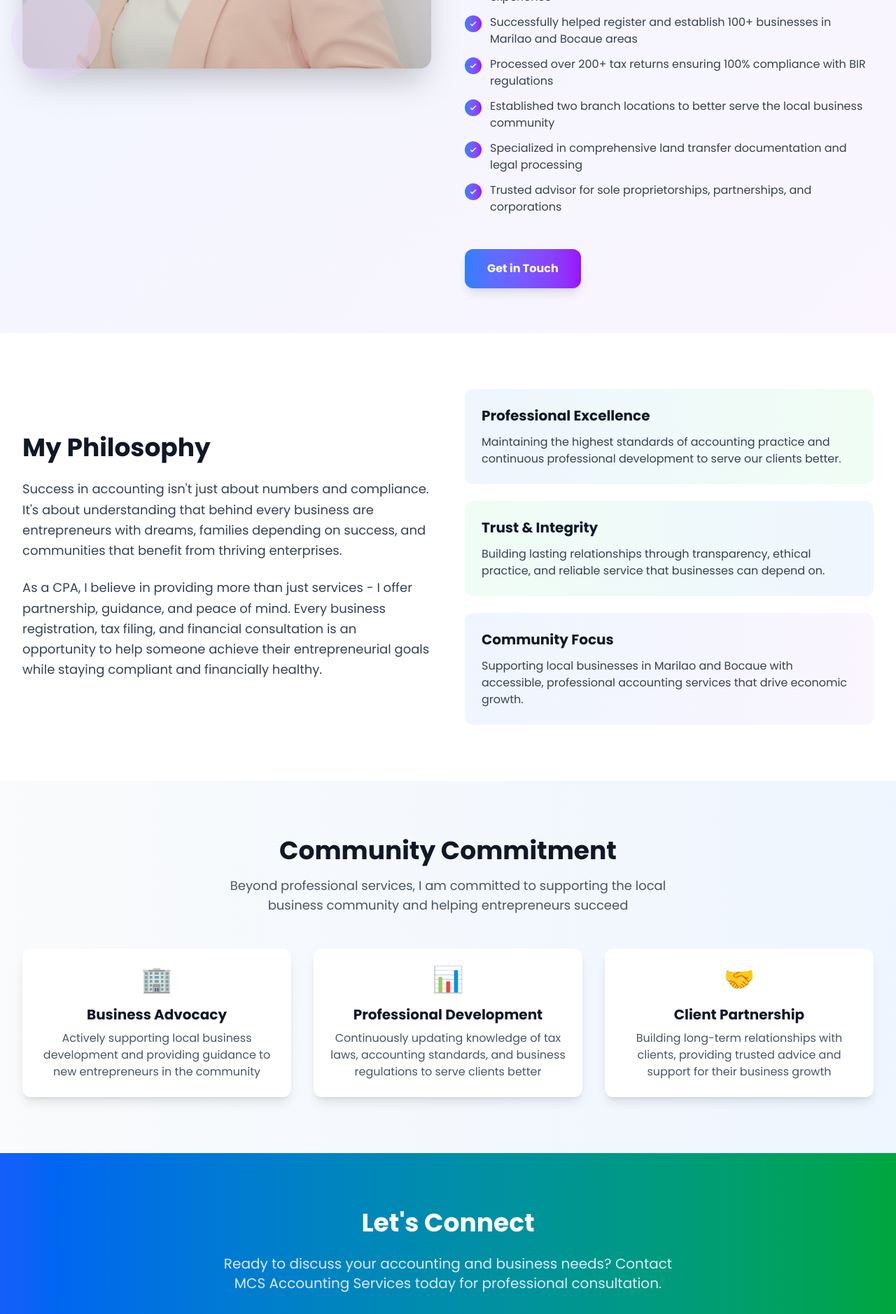
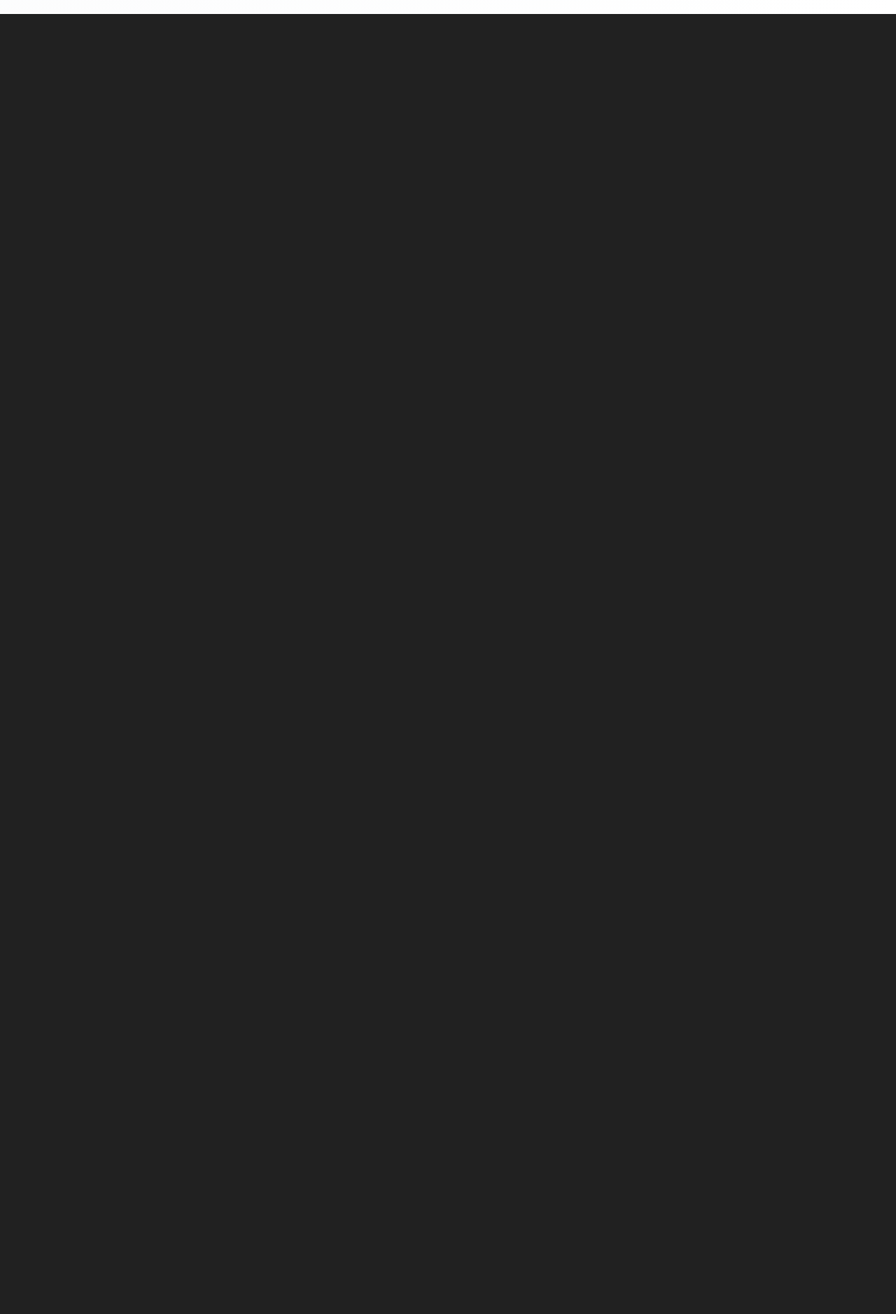
Before and after one commit to Pngtaq/mcs-official, a React (Vite) app: page /founder in a window 1280 px wide. Shown: the part 880-2758 px from the top of the page at 70% size. After the commit the page ends 900 px from the top, so only its background shows below. Built offline with nearby package versions, Linux system fonts and the light colour scheme.

Commit message:
fix: founder page components error

```diff
--- a/components/founder/FounderPage.jsx
+++ b/components/founder/FounderPage.jsx
@@ -1,183 +1,24 @@
 import FounderSection from "./FounderSection";
+import Navigation from "../Navigation";
 
 const ownerData = {
   name: "MA. CRISTINA DE JESUS-SALVADOR",
   title: "CPA - Founder & CEO",
-  story: `Welcome to MCS Accounting & Printing Services. As a Certified Public Accountant, I founded this company with a clear mission: to provide comprehensive accounting and business solutions that help enterprises of all sizes achieve compliance and growth.
-
-  With over 15 years of experience in accounting and business consulting, I have witnessed the challenges that businesses face in navigating complex regulatory requirements, tax compliance, and financial management. From business registration to tax filing, from payroll services to financial reporting, every business needs reliable professional support.
-
-  That's why I established MCS Accounting Services with branches in Marilao and Bocaue, bringing professional accounting services closer to the business community. Our team of dedicated specialists works diligently to ensure your business remains compliant while focusing on sustainable growth.
-
-  We believe in building lasting partnerships with our clients, providing not just services but trusted advisory support. Every business we serve is an opportunity to contribute to the local economy's growth and success.`,
-  vision:
-    "To be the most trusted accounting and business services partner in Bulacan, empowering businesses with professional expertise and reliable support for their growth and compliance needs.",
+  story: "Welcome to MCS Accounting & Printing Services. As a Certified Public Accountant, I founded this company with a clear mission to provide comprehensive accounting and business solutions.",
+  vision: "To be the most trusted accounting and business services partner in Bulacan.",
   achievements: [
     "Certified Public Accountant (CPA) with 15+ years of professional experience",
     "Successfully helped register and establish 100+ businesses in Marilao and Bocaue areas",
-    "Processed over 200+ tax returns ensuring 100% compliance with BIR regulations",
-    "Established two branch locations to better serve the local business community",
-    "Specialized in comprehensive land transfer documentation and legal processing",
-    "Trusted advisor for sole proprietorships, partnerships, and corporations",
+    "Processed over 200+ tax returns ensuring 100% compliance with BIR regulations"
   ],
   photo: "/owner.jpg",
 };
 
 export default function Owner() {
   return (
-    <div className="min-h-screen bg-gradient-to-br from-amber-50 via-white to-orange-50">
-      {/* Main Owner Section */}
+    <div className="min-h-screen bg-white">
+      <Navigation />
       <FounderSection owner={ownerData} />
-
-      {/* Philosophy Section */}
-      <section className="py-20 bg-white">
-        <div className="max-w-7xl mx-auto px-4 sm:px-6 lg:px-8">
-          <div className="grid grid-cols-1 lg:grid-cols-2 gap-12 items-center">
-            <div>
-              <h2 className="text-3xl lg:text-4xl font-bold text-gray-900 mb-6">
-                My Philosophy
-              </h2>
-              <div className="space-y-6 text-gray-700">
-                <p className="text-lg leading-relaxed">
-                  Success in accounting isn&apos;t just about numbers and
-                  compliance. It&apos;s about understanding that behind every
-                  business are entrepreneurs with dreams, families depending on
-                  success, and communities that benefit from thriving
-                  enterprises.
-                </p>
-                <p className="text-lg leading-relaxed">
-                  As a CPA, I believe in providing more than just services - I
-                  offer partnership, guidance, and peace of mind. Every business
-                  registration, tax filing, and financial consultation is an
-                  opportunity to help someone achieve their entrepreneurial
-                  goals while staying compliant and financially healthy.
-                </p>
-              </div>
-            </div>
-
-            <div className="space-y-6">
-              <div className="bg-gradient-to-r from-blue-50 to-green-50 p-6 rounded-xl">
-                <h3 className="text-xl font-semibold text-gray-900 mb-3">
-                  Professional Excellence
-                </h3>
-                <p className="text-gray-700">
-                  Maintaining the highest standards of accounting practice and
-                  continuous professional development to serve our clients
-                  better.
-                </p>
-              </div>
-
-              <div className="bg-gradient-to-r from-green-50 to-blue-50 p-6 rounded-xl">
-                <h3 className="text-xl font-semibold text-gray-900 mb-3">
-                  Trust & Integrity
-                </h3>
-                <p className="text-gray-700">
-                  Building lasting relationships through transparency, ethical
-                  practice, and reliable service that businesses can depend on.
-                </p>
-              </div>
-
-              <div className="bg-gradient-to-r from-blue-50 to-purple-50 p-6 rounded-xl">
-                <h3 className="text-xl font-semibold text-gray-900 mb-3">
-                  Community Focus
-                </h3>
-                <p className="text-gray-700">
-                  Supporting local businesses in Marilao and Bocaue with
-                  accessible, professional accounting services that drive
-                  economic growth.
-                </p>
-              </div>
-            </div>
-          </div>
-        </div>
-      </section>
-
-      {/* Personal Interests */}
-      <section className="py-20 bg-gradient-to-r from-gray-50 to-blue-50">
-        <div className="max-w-7xl mx-auto px-4 sm:px-6 lg:px-8">
-          <div className="text-center mb-12">
-            <h2 className="text-3xl lg:text-4xl font-bold text-gray-900 mb-4">
-              Community Commitment
-            </h2>
-            <p className="text-lg text-gray-600 max-w-2xl mx-auto">
-              Beyond professional services, I am committed to supporting the
-              local business community and helping entrepreneurs succeed
-            </p>
-          </div>
-
-          <div className="grid grid-cols-1 md:grid-cols-3 gap-8">
-            <div className="bg-white p-6 rounded-xl shadow-lg text-center">
-              <div className="text-4xl mb-4">🏢</div>
-              <h3 className="text-xl font-semibold text-gray-900 mb-2">
-                Business Advocacy
-              </h3>
-              <p className="text-gray-600">
-                Actively supporting local business development and providing
-                guidance to new entrepreneurs in the community
-              </p>
-            </div>
-
-            <div className="bg-white p-6 rounded-xl shadow-lg text-center">
-              <div className="text-4xl mb-4">📊</div>
-              <h3 className="text-xl font-semibold text-gray-900 mb-2">
-                Professional Development
-              </h3>
-              <p className="text-gray-600">
-                Continuously updating knowledge of tax laws, accounting
-                standards, and business regulations to serve clients better
-              </p>
-            </div>
-
-            <div className="bg-white p-6 rounded-xl shadow-lg text-center">
-              <div className="text-4xl mb-4">🤝</div>
-              <h3 className="text-xl font-semibold text-gray-900 mb-2">
-                Client Partnership
-              </h3>
-              <p className="text-gray-600">
-                Building long-term relationships with clients, providing trusted
-                advice and support for their business growth
-              </p>
-            </div>
-          </div>
-        </div>
-      </section>
-
-      {/* Contact CTA */}
-      <section className="py-20 bg-gradient-to-r from-blue-600 to-green-600">
-        <div className="max-w-7xl mx-auto px-4 sm:px-6 lg:px-8 text-center">
-          <h2 className="text-3xl lg:text-4xl font-bold text-white mb-6">
-            Let&apos;s Connect
-          </h2>
-          <p className="text-xl text-blue-100 mb-8 max-w-2xl mx-auto">
-            Ready to discuss your accounting and business needs? Contact MCS
-            Accounting Services today for professional consultation.
-          </p>
-          <div className="flex flex-col sm:flex-row gap-4 justify-center">
-            <div className="flex flex-col sm:flex-row gap-4">
-              <a
-                href="tel:0949-994-7142"
-                className="bg-white text-blue-600 px-6 py-3 rounded-xl font-semibold hover:bg-blue-50 transition-all duration-200 transform hover:scale-105"
-              >
-                📞 Marilao: 0949-994-7142
-              </a>
-              <a
-                href="tel:0939-918-2512"
-                className="border-2 border-white text-white px-6 py-3 rounded-xl font-semibold hover:bg-white hover:text-blue-600 transition-all duration-200"
-              >
-                📞 Bocaue: 0939-918-2512
-              </a>
-            </div>
-          </div>
-          <div className="mt-6">
-            <a
-              href="mailto:macristinasalvador0926@gmail.com"
-              className="text-blue-100 hover:text-white transition-colors text-lg"
-            >
-              📧 macristinasalvador0926@gmail.com
-            </a>
-          </div>
-        </div>
-      </section>
     </div>
   );
 }
--- a/components/founder/FounderSection.jsx
+++ b/components/founder/FounderSection.jsx
@@ -1,6 +1,6 @@
 export default function FounderSection({ owner }) {
   return (
-    <section className="py-16 bg-gradient-to-br from-blue-50 to-purple-50">
+    <section className="py-16 bg-gradient-to-br from-gray-50 to-white">
       <div className="max-w-7xl mx-auto px-4 sm:px-6 lg:px-8">
         <div className="grid grid-cols-1 lg:grid-cols-2 gap-12 items-center">
           {/* Photo Section */}
@@ -14,7 +14,7 @@ export default function FounderSection({ owner }) {
                   sizes="(max-width: 1024px) 100vw, 50vw"
                 />
               ) : (
-                <div className="w-full h-full bg-gradient-to-br from-blue-500 to-purple-600 flex items-center justify-center">
+                <div className="w-full h-full bg-gradient-to-br from-[#fdc835] to-yellow-600 flex items-center justify-center">
                   <div className="w-32 h-32 bg-white rounded-full flex items-center justify-center">
                     <svg
                       className="w-16 h-16 text-gray-400"
@@ -35,8 +35,8 @@ export default function FounderSection({ owner }) {
             </div>
 
             {/* Decorative Elements */}
-            <div className="absolute -top-4 -right-4 w-24 h-24 bg-blue-200 rounded-full opacity-60" />
-            <div className="absolute -bottom-4 -left-4 w-32 h-32 bg-purple-200 rounded-full opacity-40" />
+            <div className="absolute -top-4 -right-4 w-24 h-24 bg-[#fdc835] rounded-full opacity-60" />
+            <div className="absolute -bottom-4 -left-4 w-32 h-32 bg-yellow-300 rounded-full opacity-40" />
           </div>
 
           {/* Content Section */}
@@ -45,18 +45,18 @@ export default function FounderSection({ owner }) {
               <h1 className="text-4xl lg:text-5xl font-bold text-gray-900 mb-2">
                 Ma. Cristina Salvador
               </h1>
-              <p className="text-xl text-blue-600 font-semibold mb-6">
+              <p className="text-xl text-[#fdc835] font-semibold mb-6">
                 FOUNDER | CEO
               </p>
             </div>
 
             <div className="prose prose-lg text-gray-700">
-              <p className="leading-relaxed">{owner.story}</p>
+              <p className="leading-relaxed text-gray-700">{owner.story}</p>
             </div>
 
             {/* Vision */}
             {owner.vision && (
-              <div className="bg-white p-6 rounded-xl shadow-lg border-l-4 border-blue-500">
+              <div className="bg-white p-6 rounded-xl shadow-lg border-l-4 border-[#fdc835]">
                 <h3 className="text-lg font-semibold text-gray-900 mb-3">
                   Our Vision
                 </h3>
@@ -75,7 +75,7 @@ export default function FounderSection({ owner }) {
                 <div className="space-y-3">
                   {owner.achievements.map((achievement, index) => (
                     <div key={index} className="flex items-start">
-                      <div className="flex-shrink-0 w-6 h-6 bg-gradient-to-r from-blue-500 to-purple-600 rounded-full flex items-center justify-center mt-0.5">
+                      <div className="flex-shrink-0 w-6 h-6 bg-gradient-to-r from-[#fdc835] to-yellow-600 rounded-full flex items-center justify-center mt-0.5">
                         <svg
                           className="w-3 h-3 text-white"
                           fill="none"
@@ -99,7 +99,7 @@ export default function FounderSection({ owner }) {
 
             {/* Contact CTA */}
             <div className="pt-6">
-              <button className="bg-gradient-to-r from-blue-500 to-purple-600 text-white px-8 py-4 rounded-xl font-semibold hover:from-blue-600 hover:to-purple-700 transition-all duration-200 transform hover:scale-105 shadow-lg hover:shadow-xl">
+              <button className="bg-gradient-to-r from-[#fdc835] to-yellow-600 text-white px-8 py-4 rounded-xl font-semibold hover:from-yellow-500 hover:to-yellow-700 transition-all duration-200 transform hover:scale-105 shadow-lg hover:shadow-xl">
                 Get in Touch
               </button>
             </div>
```
